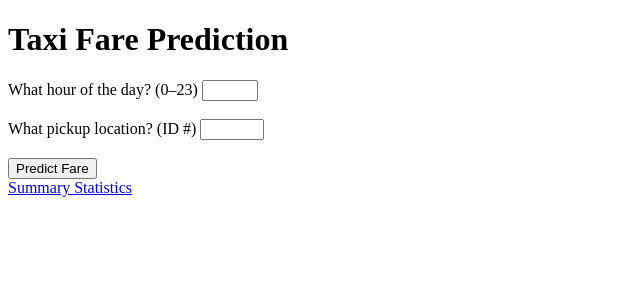
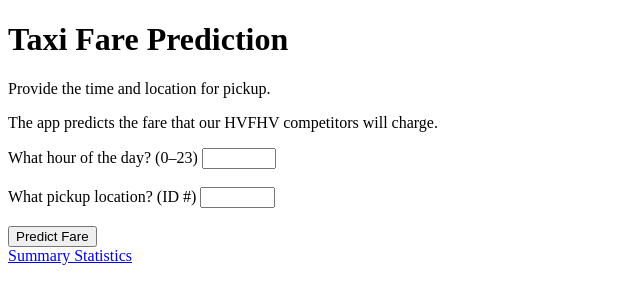
Before and after one commit to mdlarson/Taxi-Fare-Prediction-C964, a Flask app: page / in a window 1280 px wide. Shown: the top 304 px of the page, without its empty margins (0-640 px from the left). Run offline with Flask 3, Linux system fonts and the light colour scheme; parts of the project's set-up code (start-up, migrations or seed data) failed here and were passed over.

Commit message:
Update display for homepage
- add subheading/explanatory text
- update form endpoint
- set input width
- add conditional prediction display
- link to stylesheet

```diff
--- a/templates/index.html
+++ b/templates/index.html
@@ -4,23 +4,32 @@
 <head>
     <meta charset="UTF-8">
     <meta name="viewport" content="width=device-width, initial-scale=1.0">
+    <link rel="stylesheet" href="style.css">
     <title>Taxi Fare Prediction</title>
 </head>
 
 <body>
     <header>
         <h1>Taxi Fare Prediction</h1>
+        <p>Provide the time and location for pickup.</p>
+        <p>The app predicts the fare that our HVFHV competitors will charge.</p>
     </header>
     <main>
-        <form action="/predict" method="post">
+        <form action="/" method="post">
             <label for="hour_of_day">What hour of the day? (0–23)</label>
-            <input type="number" id="hour_of_day" name="hour_of_day" min="0" max="23" required>
+            <input type="number" id="hour_of_day" name="hour_of_day" style="width: 5em" min="0" max="23" required>
             <br><br>
             <label for="pickup_location">What pickup location? (ID #)</label>
-            <input type="number" id="pickup_location" name="pickup_location" min="0" max="270" required>
+            <input type="number" id="pickup_location" name="pickup_location" style="width: 5em" min="0" max="263"
+                required>
             <br><br>
             <button type="submit">Predict Fare</button>
         </form>
+
+        {% if prediction is not none %}
+        <p>Predicted Fare: {{ "$" if prediction }} {{ "%.2f" | format(prediction) }}</p>
+        {% endif %}
+
     </main>
     <footer><a href="/summary">Summary Statistics</a></footer>
 </body>
```
